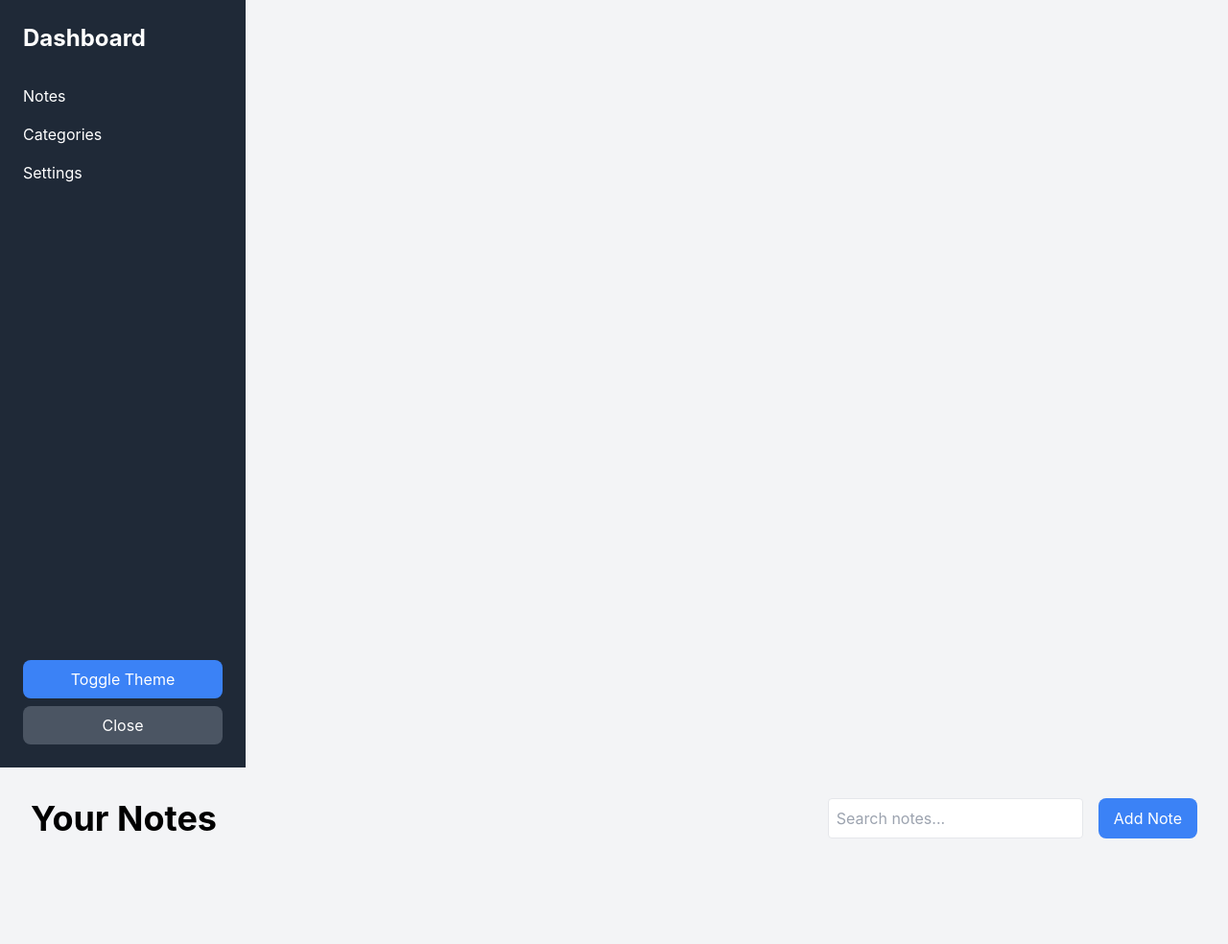
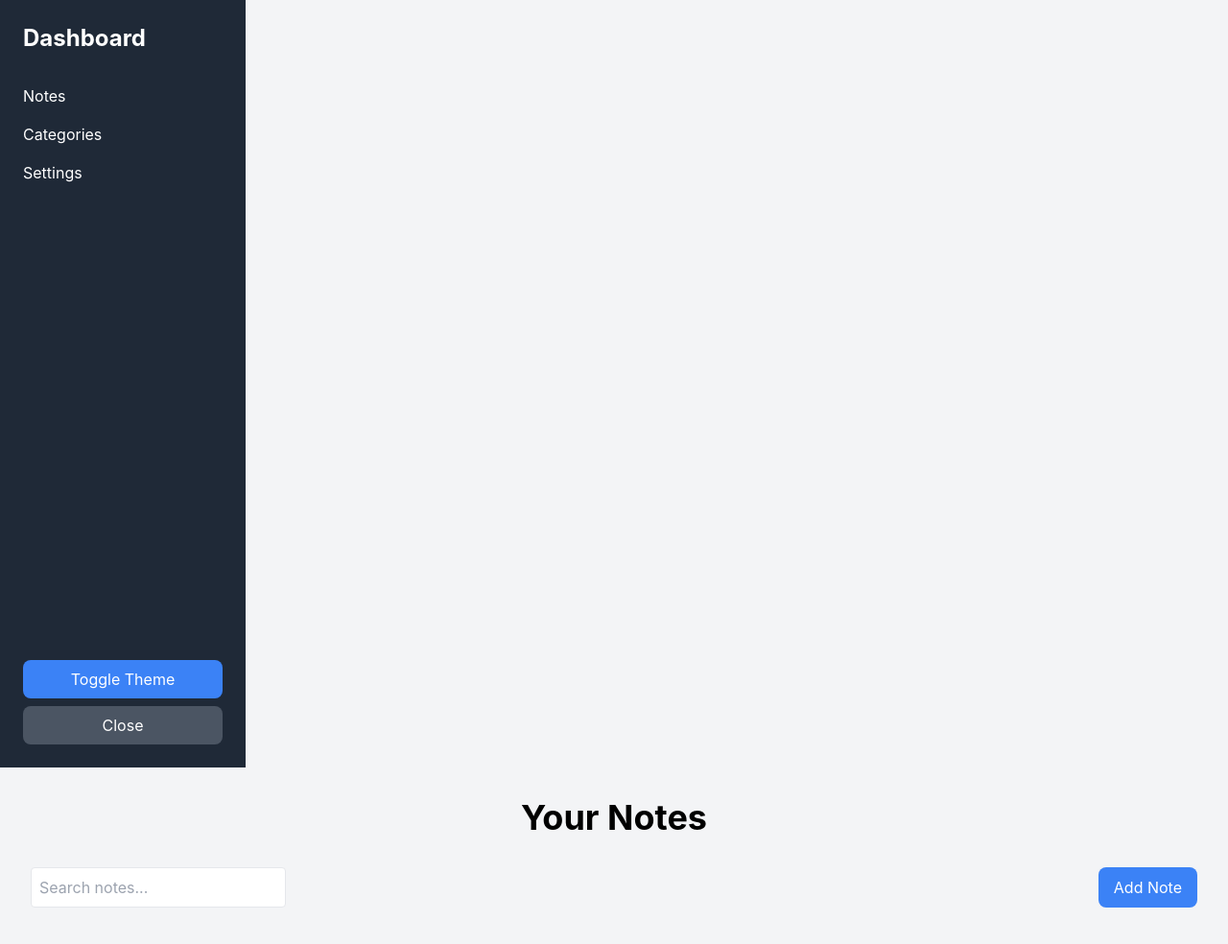
Before and after one commit to try-local/LocalNotes, a website: page public/index.html in a window 1280 px wide. Shown: the whole page at 96% size. Before the commit the page ends 938 px from the top, so only its background shows below. Drawn offline with nearby package versions, Linux system fonts and the light colour scheme; no server answers.

Commit message:
Update index.html

```diff
--- a/public/index.html
+++ b/public/index.html
@@ -23,13 +23,13 @@
 
     <!-- Main Content -->
     <div class="flex-1 p-8">
-        <header class="flex justify-between items-center mb-8">
+        <header class="flex justify-center mb-8">
             <h1 class="text-4xl font-bold">Your Notes</h1>
-            <div class="flex space-x-4">
-                <input type="text" id="search" class="border rounded p-2" placeholder="Search notes...">
-                <button id="add-note-btn" class="bg-blue-500 text-white px-4 py-2 rounded-lg hover:bg-blue-700">Add Note</button>
-            </div>
         </header>
+        <div class="flex justify-between mb-4">
+            <input type="text" id="search" class="border rounded p-2" placeholder="Search notes...">
+            <button id="add-note-btn" class="bg-blue-500 text-white px-4 py-2 rounded-lg hover:bg-blue-700">Add Note</button>
+        </div>
 
         <!-- Notes Grid -->
         <div id="notes-grid" class="grid grid-cols-1 sm:grid-cols-2 md:grid-cols-3 gap-6" ondrop="drop(event)" ondragover="allowDrop(event)">
```
